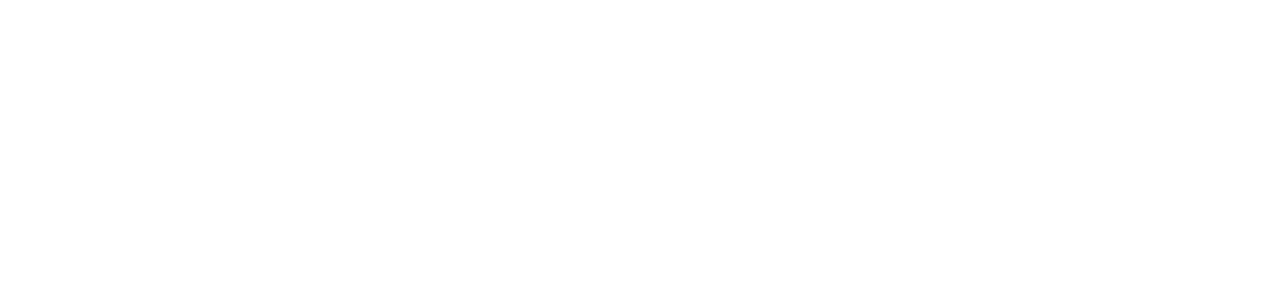
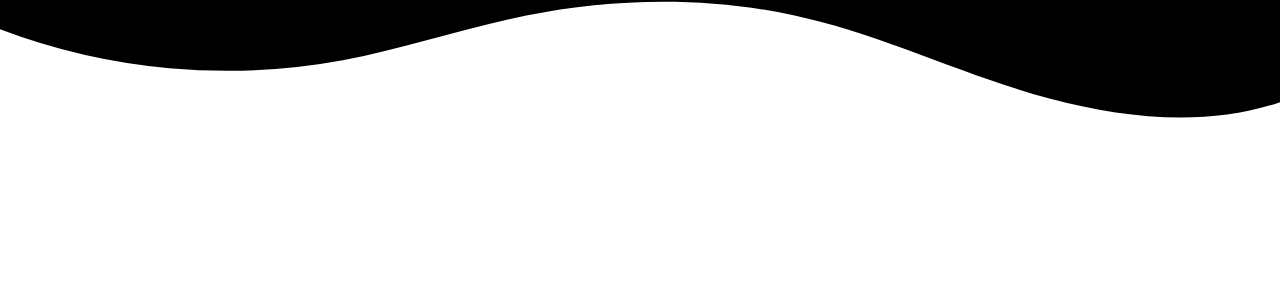
Before and after one commit to arsalannury/survey-system, a React (Create React App) app in the folder survey/: page / in a window 1280 px wide. Shown: the top 300 px of the page. Built offline with nearby package versions, Linux system fonts and the light colour scheme.

Commit message:
🚧 create login UI start

```diff
--- a/survey/package.json
+++ b/survey/package.json
@@ -3,6 +3,9 @@
   "version": "0.1.0",
   "private": true,
   "dependencies": {
+    "@emotion/react": "^11.10.5",
+    "@emotion/styled": "^11.10.5",
+    "@mui/material": "^5.10.16",
     "@testing-library/jest-dom": "^5.16.5",
     "@testing-library/react": "^13.4.0",
     "@testing-library/user-event": "^13.5.0",
@@ -14,6 +17,7 @@
     "react": "^18.2.0",
     "react-dom": "^18.2.0",
     "react-query": "^3.19.2",
+    "react-router-dom": "^6.4.4",
     "react-scripts": "5.0.1",
     "typescript": "^4.9.3",
     "web-vitals": "^2.1.4"
--- a/survey/src/App.tsx
+++ b/survey/src/App.tsx
@@ -1,9 +1,15 @@
 import React from 'react'
+import {Routes,Route} from 'react-router-dom';
+import "./index.css"
 
 const App = () => {
   return (
     <>
-
+    <div className="custom-shape-divider-top-1670095365">
+    <svg data-name="Layer 1" xmlns="http://www.w3.org/2000/svg" viewBox="0 0 1200 120" preserveAspectRatio="none">
+        <path d="M321.39,56.44c58-10.79,114.16-30.13,172-41.86,82.39-16.72,168.19-17.73,250.45-.39C823.78,31,906.67,72,985.66,92.83c70.05,18.48,146.53,26.09,214.34,3V0H0V27.35A600.21,600.21,0,0,0,321.39,56.44Z" className="shape-fill"></path>
+    </svg>
+</div>
     </>
   )
 }
--- a/survey/src/index.css
+++ b/survey/src/index.css
@@ -5,3 +5,11 @@
   box-sizing: border-box;
   font-size: 16px;
 }
+.custom-shape-divider-top-1670095365 {
+  position: absolute;
+  top: 0;
+  left: 0;
+  width: 100%;
+  overflow: hidden;
+  line-height: 0;
+}
--- a/survey/src/index.tsx
+++ b/survey/src/index.tsx
@@ -1,12 +1,17 @@
-import React from "react";
-import ReactDOM from "react-dom/client";
-import "./index.css";
-import App from "./App";
+import React from 'react';
+import ReactDOM from 'react-dom/client';
+import './index.css';
+import App from './App';
+import { BrowserRouter as Router } from 'react-router-dom';
 // import reportWebVitals from './reportWebVitals';
 
 const root = ReactDOM.createRoot(
-  document.getElementById("root") as HTMLElement
+  document.getElementById('root') as HTMLElement
 );
-root.render(<App />);
+root.render(
+  <Router>
+    <App />
+  </Router>
+);
 
 // reportWebVitals();
```
Also changed, not shown: 1 other file (tests, documents, lock files or other folders).
